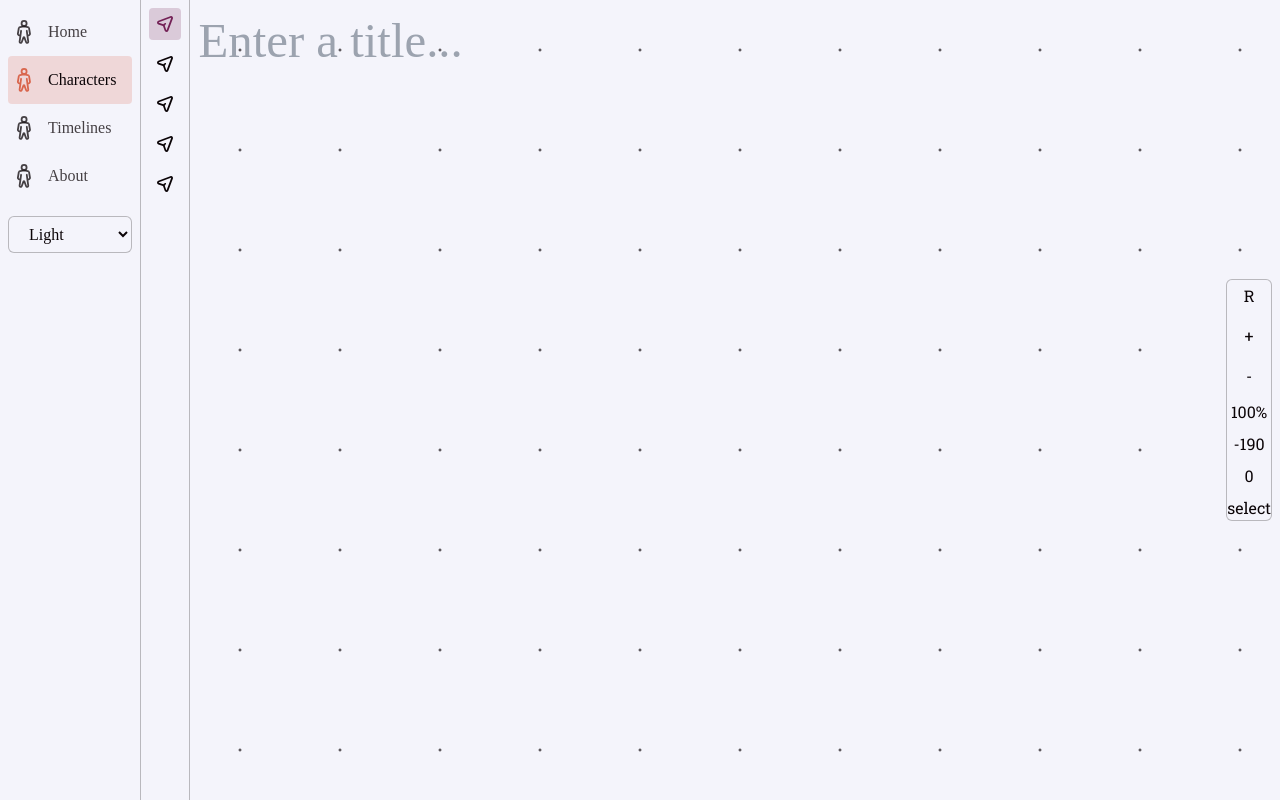
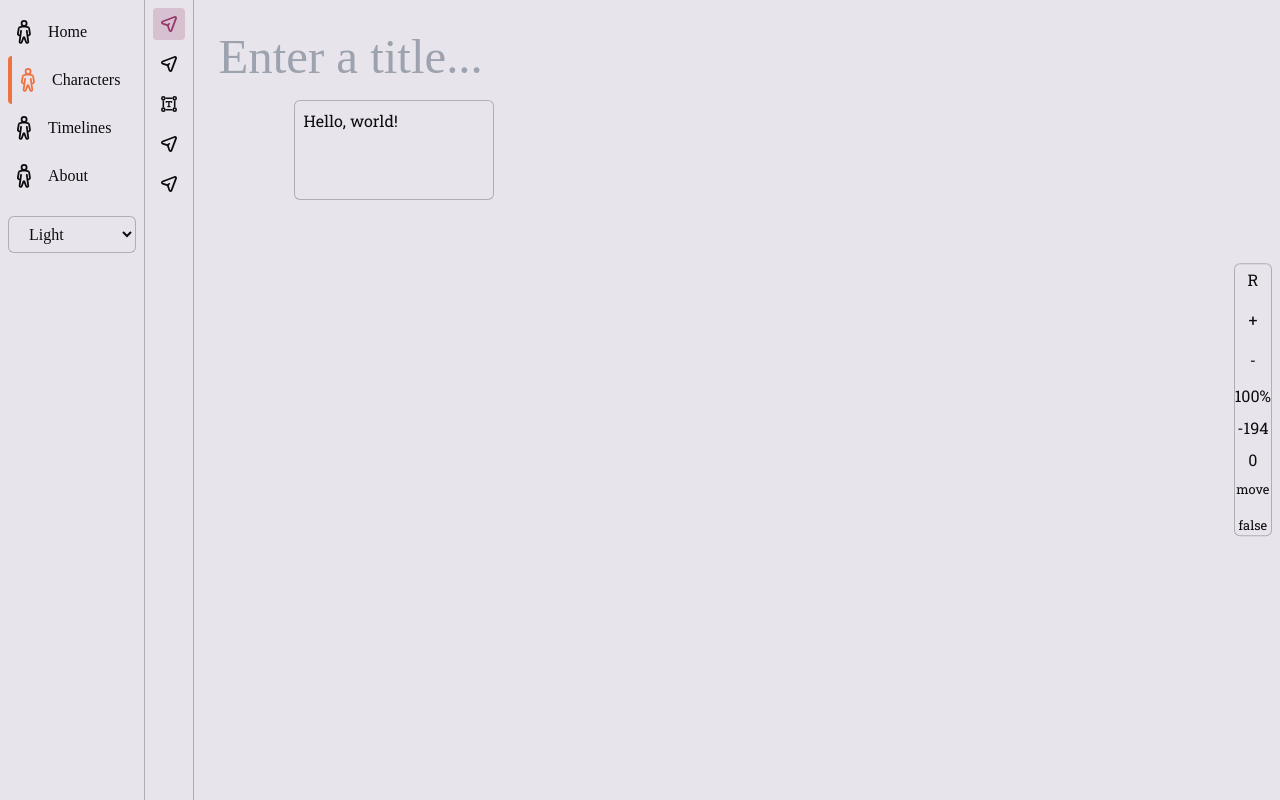
Before and after one commit to Nekonyx13/plotpoint-web, a Vue app: page /characters in a window 1280 px wide. Built offline with nearby package versions, Linux system fonts and the light colour scheme; a web font is replaced by a local one.

Commit message:
added basic text box functionality

```diff
--- a/src/components/NavBar.vue
+++ b/src/components/NavBar.vue
@@ -15,7 +15,7 @@ const sidebarItems = ref([
 </script>
 
 <template>
-  <div class="font-heading flex flex-col gap-4 border-r border-text/25 p-2 text-text/75">
+  <div class="font-heading flex flex-col gap-4 border-r border-text/25 p-2">
     <nav class="flex flex-col">
       <router-link class="nav-link" :to="{ name: 'home' }">
         <div class="nav-icon">
@@ -46,7 +46,7 @@ const sidebarItems = ref([
 }
 
 .router-link-active {
-  @apply bg-primary/20 text-text hover:bg-primary/20;
+  @apply text-text border-l-4 border-primary;
 }
 
 .router-link-active .nav-icon {
--- a/src/components/ToolBar.vue
+++ b/src/components/ToolBar.vue
@@ -19,7 +19,7 @@ function handleClick(item: { action?: () => void; name: string }) {
       v-for="item in props.items"
       :key="item.name"
       class="w-8 h-8 p-2 rounded hover:bg-text/10 cursor-pointer"
-      :class="{ 'bg-accent/20 text-accent': item.name === mode }"
+      :class="{ 'bg-secondary/20 text-secondary': item.name === mode }"
       @click="handleClick(item)"
       :title="item.tooltip"
     >
--- /dev/null
+++ b/src/components/icons/TextBoxIcon.vue
@@ -0,0 +1,26 @@
+<template>
+  <svg width="83" height="83" viewBox="0 0 83 83" fill="none" xmlns="http://www.w3.org/2000/svg">
+    <path
+      d="M24 29C24 27.3431 25.3431 26 27 26H38C39.6569 26 41 27.3431 41 29V34.5C41 35.3284 39.8284 32 39 32C37.0904 32 36.7632 32 33 32C31.2466 32 30.2618 32.7686 29.7087 33.632C28.9639 34.7946 27.8807 36 26.5 36C25.1193 36 24 34.8807 24 33.5V29Z"
+      fill="currentColor"
+    />
+    <path
+      d="M58 29C58 27.3431 56.6569 26 55 26H44C42.3431 26 41 27.3431 41 29V34.5C41 35.3284 42.1716 32 43 32C44.9096 32 45.2368 32 49 32C50.7534 32 51.7382 32.7686 52.2913 33.632C53.0361 34.7946 54.1193 36 55.5 36C56.8807 36 58 34.8807 58 33.5V29Z"
+      fill="currentColor"
+    />
+    <path
+      d="M44.5 26V50.0132V50C44.5 52.8963 47.8082 52.9966 47.992 52.9999C47.998 53 48.003 53 48.0089 53H48.5C49.8807 53 51 54.1193 51 55.5V55.5C51 56.8808 49.8807 58.0001 48.5 58.0001H33.5C32.1193 58.0001 31 56.8808 31 55.5V55.5C31 54.1193 32.1193 53 33.5 53H34C34 53 34 53 34 53C34.0001 53 37.5 53 37.5 50.0209V26H44.5Z"
+      fill="currentColor"
+    />
+    <path
+      fill-rule="evenodd"
+      clip-rule="evenodd"
+      d="M23.3172 16C23.7594 14.7489 24 13.4025 24 12C24 10.5975 23.7594 9.25112 23.3172 8H59.6828C59.2406 9.25112 59 10.5975 59 12C59 13.4025 59.2406 14.7489 59.6828 16H23.3172ZM16 23.3172C14.7489 23.7594 13.4025 24 12 24C10.5975 24 9.25112 23.7594 8 23.3172V59.6828C9.25112 59.2406 10.5975 59 12 59C13.4025 59 14.7489 59.2406 16 59.6828V23.3172ZM24 71C24 69.5975 23.7594 68.2511 23.3172 67H59.6828C59.2406 68.2511 59 69.5975 59 71C59 72.4025 59.2406 73.7489 59.6828 75H23.3172C23.7594 73.7489 24 72.4025 24 71ZM75 59.6828V23.3172C73.7489 23.7594 72.4025 24 71 24C69.5975 24 68.2511 23.7594 67 23.3172V59.6828C68.2511 59.2406 69.5975 59 71 59C72.4025 59 73.7489 59.2406 75 59.6828Z"
+      fill="currentColor"
+    />
+    <circle cx="71" cy="12" r="8" stroke="currentColor" stroke-width="8" />
+    <circle cx="12" cy="12" r="8" stroke="currentColor" stroke-width="8" />
+    <circle cx="12" cy="71" r="8" stroke="currentColor" stroke-width="8" />
+    <circle cx="71" cy="71" r="8" stroke="currentColor" stroke-width="8" />
+  </svg>
+</template>
--- a/src/main.css
+++ b/src/main.css
@@ -5,18 +5,18 @@
 @layer base {
   :root,
   .light {
-    --text: 11 4 7;
-    --background: 244 244 251;
-    --primary: 217 102 77;
-    --secondary: 223 139 139;
-    --accent: 115 33 86;
+    --text: 13 11 15;
+    --background: 232 228 236;
+    --primary: 238 115 63;
+    --secondary: 149 55 104;
+    --accent: 153 81 225;
   }
   .dark {
-    --text: 251 244 247;
-    --background: 4 4 11;
-    --primary: 232 105 77;
-    --secondary: 116 32 32;
-    --accent: 222 140 193;
+    --text: 242 240 244;
+    --background: 23 19 27;
+    --primary: 192 69 17;
+    --secondary: 200 106 155;
+    --accent: 102 30 174;
   }
 
   body {
--- a/src/views/CharactersView.vue
+++ b/src/views/CharactersView.vue
@@ -1,17 +1,17 @@
 <script setup lang="ts">
 import { ref } from 'vue'
 import { useMagicKeys, useMouseInElement } from '@vueuse/core'
-import CharacterIcon from '@/components/icons/CharacterIcon.vue'
 import CursorIcon from '@/components/icons/CursorIcon.vue'
 import ToolBar from '@/components/ToolBar.vue'
 import type ToolbarData from '@/types/ToolbarData'
+import TextBoxIcon from '@/components/icons/TextBoxIcon.vue'
 
 const contentWindow = ref<HTMLElement | null>(null)
 const content = ref<HTMLElement | null>(null)
 const { elementX: x, elementY: y } = useMouseInElement(contentWindow)
 
 const toolbarData = ref<ToolbarData>({
-  mode: 'select',
+  mode: 'move',
   zoom: 1,
   dragStart: { x: 0, y: 0 },
   dragEnd: { x: 0, y: 0 },
@@ -25,6 +25,7 @@ const marqueePosition = ref({ start: { x: 0, y: 0 }, end: { x: 0, y: 0 } })
 
 const zoomValue = ref(toolbarData.value.zoom)
 const { space } = useMagicKeys()
+const bornTextboxId = ref<number | null>(null)
 
 function handleZoom(e: WheelEvent) {
   if (!e.ctrlKey) return
@@ -36,42 +37,86 @@ function handleZoom(e: WheelEvent) {
   }
 }
 
-function handleMouseDown() {
+function handleMouseDown(e: MouseEvent) {
   toolbarData.value.dragging = true
   toolbarData.value.dragStart = { x: x.value, y: y.value }
 
   if (space.value) {
     dragStartContentPosition.value = { x: contentPosition.value.x, y: contentPosition.value.y }
-  } else {
-    // reset marquee
-    marqueePosition.value.start = { x: x.value, y: y.value }
+  }
+
+  if (toolbarData.value.mode === 'textbox') {
+    characterData.value.layout.textboxes.push({
+      id: characterData.value.layout.textboxes.length + 1,
+      text: 'New text box',
+      position: { x: x.value, y: y.value },
+      size: { width: 0, height: 0 }
+    })
+    bornTextboxId.value = characterData.value.layout.textboxes.length
+  }
+
+  marqueePosition.value.start = { x: x.value, y: y.value }
+  marqueePosition.value.end = { x: x.value, y: y.value }
+
+  if (toolbarData.value.mode === 'select') {
+    // prevent text selection
+    e.preventDefault()
+  }
+}
+
+function handleMouseMove() {
+  if (!toolbarData.value.dragging) return
+
+  if (toolbarData.value.mode === 'textbox' && bornTextboxId.value !== null) {
+    const textbox = characterData.value.layout.textboxes.find((t) => t.id === bornTextboxId.value)
+    if (textbox) {
+      textbox.size.width = x.value - textbox.position.x
+      textbox.size.height = y.value - textbox.position.y
+
+      if (x.value < toolbarData.value.dragStart.x) {
+        textbox.position.x = x.value
+        textbox.size.width = toolbarData.value.dragStart.x - x.value
+      }
+
+      if (y.value < toolbarData.value.dragStart.y) {
+        textbox.position.y = y.value
+        textbox.size.height = toolbarData.value.dragStart.y - y.value
+      }
+    }
+  } else if (space.value) {
+    const deltaX = x.value - toolbarData.value.dragStart.x
+    const deltaY = y.value - toolbarData.value.dragStart.y
+    console.log('delta', deltaX, deltaY)
+
+    contentPosition.value.x = dragStartContentPosition.value.x + deltaX
+    contentPosition.value.y = dragStartContentPosition.value.y + deltaY
+  } else if (toolbarData.value.mode === 'select') {
     marqueePosition.value.end = { x: x.value, y: y.value }
   }
 }
 
 function handleMouseUp() {
   toolbarData.value.dragging = false
-}
+  marqueePosition.value.start = { x: 0, y: 0 }
+  marqueePosition.value.end = { x: 0, y: 0 }
 
-function handleMouseMove() {
-  if (!toolbarData.value.dragging) return
-
-  if (space.value) {
-    const deltaX = x.value - toolbarData.value.dragStart.x
-    const deltaY = y.value - toolbarData.value.dragStart.y
-    console.log('delta', deltaX, deltaY)
-
-    contentPosition.value.x = dragStartContentPosition.value.x + deltaX
-    contentPosition.value.y = dragStartContentPosition.value.y + deltaY
-  } else {
-    marqueePosition.value.end = { x: x.value, y: y.value }
+  if (toolbarData.value.mode === 'textbox' && bornTextboxId.value !== null) {
+    const textbox = characterData.value.layout.textboxes.find((t) => t.id === bornTextboxId.value)
+    if (textbox) {
+      if (textbox.size.width === 0 && textbox.size.height === 0) {
+        characterData.value.layout.textboxes = characterData.value.layout.textboxes.filter(
+          (t) => t.id !== bornTextboxId.value
+        )
+      }
+    }
+    bornTextboxId.value = null
   }
 }
 
 const toolbarItems = [
+  { name: 'move', icon: CursorIcon, tooltip: 'Move' },
   { name: 'select', icon: CursorIcon, tooltip: 'Select' },
-  { name: 'move', icon: CursorIcon, tooltip: 'Move' },
-  { name: 'zoom', icon: CursorIcon, tooltip: 'Zoom' },
+  { name: 'textbox', icon: TextBoxIcon, tooltip: 'Text Box' },
   { name: 'rotate', icon: CursorIcon, tooltip: 'Rotate' },
   { name: 'flip', icon: CursorIcon, tooltip: 'Flip' }
 ]
@@ -80,7 +125,17 @@ const characterData = ref({
   title: '',
   name: 'Lydia Rudwell',
   age: 17,
-  occupation: 'Student'
+  occupation: 'Student',
+  layout: {
+    textboxes: [
+      {
+        id: 1,
+        text: 'Hello, world!',
+        position: { x: 100, y: 100 },
+        size: { width: 200, height: 100 }
+      }
+    ]
+  }
 })
 </script>
 
@@ -98,12 +153,14 @@ const characterData = ref({
       <span> {{ Math.round(zoomValue * 100) }}% </span>
       <span> {{ Math.round(x) }}</span>
       <span> {{ Math.round(y) }}</span>
-      <span> {{ toolbarData.mode }}</span>
+      <span class="text-sm"> {{ toolbarData.mode }}</span>
+      <hr />
+      <span class="text-sm"> {{ toolbarData.dragging }}</span>
     </div>
 
     <div
       ref="contentWindow"
-      class="w-full h-full bg-white overflow-auto relative flex-1"
+      class="w-full h-full bg-background overflow-auto relative flex-1"
       :class="{ 'cursor-grab': space }"
       :style="{
         backgroundSize: `${zoomValue * 100}px ${zoomValue * 100}px`,
@@ -124,7 +181,7 @@ const characterData = ref({
           transformOrigin: 'top left',
           transition: 'transform 0.1s ease-out'
         }"
-        class="absolute"
+        class="absolute p-4"
       >
         <input
           type="text"
@@ -132,6 +189,22 @@ const characterData = ref({
           v-model="characterData.title"
           placeholder="Enter a title..."
         />
+
+        <div v-for="textbox in characterData.layout.textboxes" :key="textbox.id">
+          <div
+            class="absolute border border-text/25 bg-background rounded-md"
+            :style="{
+              top: `${textbox.position.y}px`,
+              left: `${textbox.position.x}px`,
+              width: `${textbox.size.width}px`,
+              height: `${textbox.size.height}px`
+            }"
+          >
+            <p contenteditable class="p-2 h-full text-ellipsis overflow-hidden">
+              {{ textbox.text }}
+            </p>
+          </div>
+        </div>
       </div>
 
       <!-- Marquee -->
@@ -154,8 +227,9 @@ const characterData = ref({
   @apply w-8 h-8 p-2 flex items-center justify-center rounded-md hover:bg-accent/20 active:text-accent;
 }
 
-#content-window {
+/* #content-window {
   background: white;
   background-image: radial-gradient(theme('colors.text'), theme('colors.background') 2px);
 }
+ */
 </style>
```
